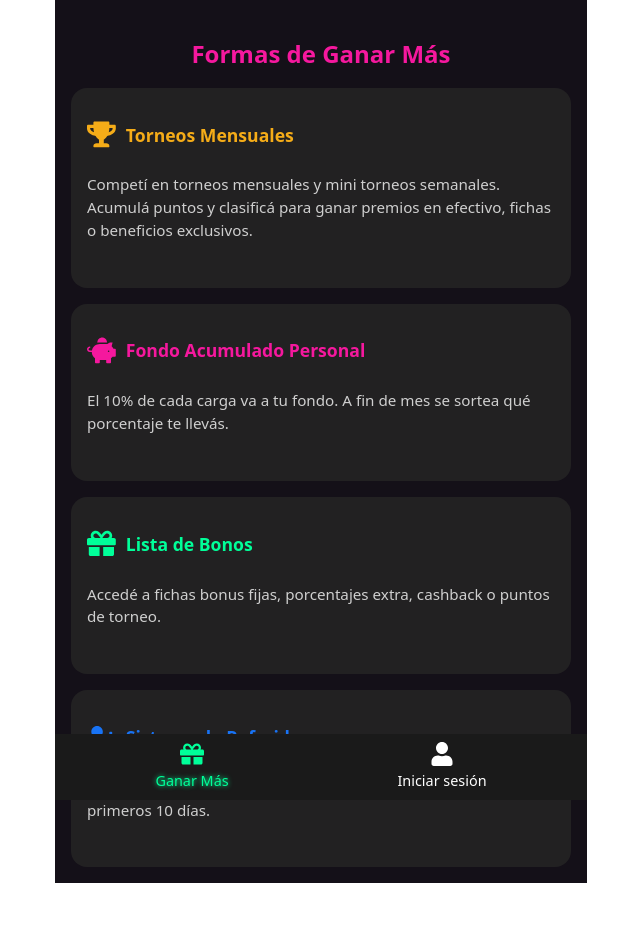
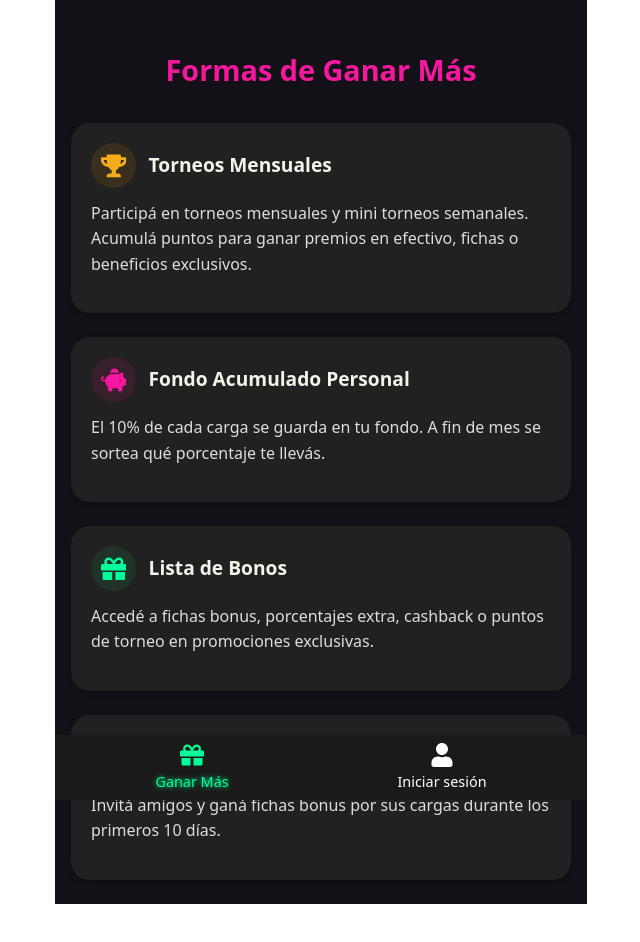
Before and after one commit to leandroveron1110/plataforma-clientes-front, a React (Vite) app: page /casino/login in a window 1280 px wide. Both pictures are taken after a click on the button "Volver". Shown: the top 942 px of the page, without its empty margins (319-959 px from the left). Built offline with nearby package versions, Linux system fonts and the light colour scheme; no server answers.

Commit message:
edit css

```diff
--- a/src/pages/private/ProfilePage/ProfilePage.tsx
+++ b/src/pages/private/ProfilePage/ProfilePage.tsx
@@ -36,7 +36,7 @@ const ProfilePage = () => {
           <InfoCardItem icon={<FaUser />} label="Nombre" value={user.name} />
           <InfoCardItem
             icon={<FaWallet />}
-            label="Fondo acumulado"
+            label="Tu Fondo de la Suerte"
             value={`$${raffleFund}`}
           />
         </div>
--- a/src/pages/private/components/BonusModal/components/BonusInstructions/BonusInstructions.module.css
+++ b/src/pages/private/components/BonusModal/components/BonusInstructions/BonusInstructions.module.css
@@ -27,10 +27,13 @@
 }
 
 .tip {
+  display: flex;
   margin-top: 1rem;
   font-style: italic;
   color: var(--icon-green);
   font-size: 0.9rem;
+  flex-direction: row;
+  justify-content: center;
 }
 
 /* Botón de cierre */
@@ -45,6 +48,12 @@
   cursor: pointer;
   padding: 4px;
 }
+.containerPlayButton {
+  display: flex;
+  flex-direction: row;
+  justify-content: center;
+}
+
 
 /* Estilos específicos para móviles hasta 440px */
 @media (max-width: 440px) {
--- a/src/pages/private/components/BonusModal/components/BonusInstructions/BonusInstructions.tsx
+++ b/src/pages/private/components/BonusModal/components/BonusInstructions/BonusInstructions.tsx
@@ -21,6 +21,9 @@ const BonusInstructions = ({ onClose }: BonusInstructionsProps) => {
       <p className={styles.tip}>
         <strong>Ojo:</strong> ¡Jugá una vez por día!
       </p>
+      <div className={styles.containerPlayButton}>
+        <button className={styles.playButton} onClick={onClose}>¡Jugar!</button>
+      </div>
     </div>
   );
 };
--- a/src/pages/private/home/home.tsx
+++ b/src/pages/private/home/home.tsx
@@ -65,11 +65,18 @@ const Home = () => {
               <h2 className={styles.welcome}>¡Bienvenido, {data.userName}!</h2>
               <InfoCardItem
                 icon={<FaWallet />}
-                label="Fondo acumulado"
+                label="Tu Fondo de la Suerte"
                 value={`$${Number(accumulatedFund).toLocaleString("es-AR", {
                   minimumFractionDigits: 2,
                 })}`}
               />
+               <br/>
+                <InfoCardItem
+                 icon={<FaGift />}
+                 label="Bonus del día"
+                 value={isLastPlayed ? "Ya jugaste hoy. Volvé mañana para intentarlo de nuevo." : "Reclama tu bonus del día"}
+                 onClick={modalBonus}
+               />
             </section>
 
             <section className={styles.tournaments}>
@@ -115,15 +122,6 @@ const Home = () => {
                 ))
               )}
             </section>
-
-            <section className={styles.bonus}>
-              <InfoCardItem
-                icon={<FaGift />}
-                label="Bonus del día"
-                value={isLastPlayed ? "Ya jugaste hoy. Volvé mañana para intentarlo de nuevo." : "Reclama tu bonus del día"}
-                onClick={modalBonus}
-              />
-            </section>
           </div>
           {isBonus ? (
             <BonusGameModal
--- a/src/pages/private/tournament/Tournament.module.css
+++ b/src/pages/private/tournament/Tournament.module.css
@@ -63,7 +63,7 @@
 }
 
 .name {
-  font-size: 1.3rem;
+  font-size: 1rem;
   font-weight: 700;
   color: var(--text-white);
   margin: 5px 4px 0;
@@ -106,7 +106,7 @@
 .dates {
   display: flex;
   justify-content: space-between;
-  font-size: 0.85rem;
+  font-size: 0.8rem;
   color: #ccc;
 }
 
--- a/src/pages/public/Benefits/Benefits.module.css
+++ b/src/pages/public/Benefits/Benefits.module.css
@@ -1,10 +1,7 @@
-@import "../../../variables.css";
-
-
 @import "../../../variables.css";
 
 .container {
-  padding: 1rem;
+  padding: 1.5rem 1rem;
   background-color: var(--background-color);
   color: var(--text-white);
   max-width: 500px;
@@ -13,62 +10,76 @@
 
 .title {
   text-align: center;
-  font-size: 1.5rem;
+  font-size: 1.8rem;
   color: var(--title-pink);
-  margin-bottom: 1rem;
+  font-weight: bold;
+  margin-bottom: 2rem;
 }
 
 .cardGrid {
   display: flex;
   flex-direction: column;
-  gap: 1rem;
+  gap: 1.5rem;
 }
 
 .card {
   background-color: var(--color-gris);
-  padding: 1rem;
-  border-radius: 1rem;
-  transition: transform 0.2s ease, box-shadow 0.2s ease;
-  cursor: pointer;
-  display: flex;
-  flex-direction: column;
-  align-items: start;
+  border-radius: 1.2rem;
+  padding: 1.25rem;
+  box-shadow: 0 2px 6px rgba(0, 0, 0, 0.2);
+  transition: transform 0.3s ease, box-shadow 0.3s ease;
 }
 
 .card:hover {
-  transform: translateY(-4px);
-  box-shadow: 0 4px 12px rgba(255, 255, 255, 0.1);
+  transform: translateY(-3px);
+  box-shadow: 0 6px 16px rgba(0, 0, 0, 0.25);
 }
 
 .icon {
-  font-size: 1.8rem;
-  margin-bottom: 0.5rem;
-  display: flex
-  ;
-      align-content: center;
-      align-items: center;
-      gap: 10px;
+  display: flex;
+  align-items: center;
+  gap: 0.8rem;
+  margin-bottom: 0.8rem;
 }
 
-.card-blue .icon {
+.icon span {
+  background-color: rgba(255, 255, 255, 0.1);
+  border-radius: 50%;
+  padding: 0.6rem;
+  display: flex;
+  align-items: center;
+  justify-content: center;
+  font-size: 1.6rem;
+}
+
+/* Colores individuales para los íconos */
+.card-blue .icon span {
+  background-color: rgba(0, 123, 255, 0.1);
   color: var(--icon-blue);
 }
-.card-pink .icon {
+.card-pink .icon span {
+  background-color: rgba(255, 0, 123, 0.1);
   color: var(--title-pink);
 }
-.card-orange .icon {
+.card-orange .icon span {
+  background-color: rgba(255, 165, 0, 0.1);
   color: var(--color-orange);
 }
-.card-green .icon {
+.card-green .icon span {
+  background-color: rgba(0, 200, 100, 0.1);
   color: var(--icon-green);
 }
 
 .cardTitle {
-  font-size: 1.1rem;
+  font-size: 1.2rem;
+  font-weight: 600;
+  color: var(--text-white);
+  margin: 0;
 }
 
 .description {
-  font-size: 0.95rem;
-  color: #cfcfcf;
-  margin: 0 0 30px;
+  font-size: 1rem;
+  line-height: 1.6;
+  color: #dddddd;
+  margin-top: 0.5rem;
 }
--- a/src/pages/public/Benefits/Benefits.tsx
+++ b/src/pages/public/Benefits/Benefits.tsx
@@ -7,21 +7,21 @@ const benefitsData = [
     icon: <FaTrophy />,
     title: "Torneos Mensuales",
     description:
-      "Competí en torneos mensuales y mini torneos semanales. Acumulá puntos y clasificá para ganar premios en efectivo, fichas o beneficios exclusivos.",
+      "Participá en torneos mensuales y mini torneos semanales. Acumulá puntos para ganar premios en efectivo, fichas o beneficios exclusivos.",
     color: "orange",
   },
   {
     icon: <FaPiggyBank />,
     title: "Fondo Acumulado Personal",
     description:
-      "El 10% de cada carga va a tu fondo. A fin de mes se sortea qué porcentaje te llevás.",
+      "El 10% de cada carga se guarda en tu fondo. A fin de mes se sortea qué porcentaje te llevás.",
     color: "pink",
   },
   {
     icon: <FaGift />,
     title: "Lista de Bonos",
     description:
-      "Accedé a fichas bonus fijas, porcentajes extra, cashback o puntos de torneo.",
+      "Accedé a fichas bonus, porcentajes extra, cashback o puntos de torneo en promociones exclusivas.",
     color: "green",
   },
   {
@@ -45,7 +45,7 @@ const Benefits = () => {
               className={`${styles.card} ${styles[`card-${benefit.color}`]}`}
             >
               <div className={styles.icon}>
-                {benefit.icon}
+                <span>{benefit.icon}</span>
                 <h3 className={styles.cardTitle}>{benefit.title}</h3>
               </div>
               <p className={styles.description}>{benefit.description}</p>
```
